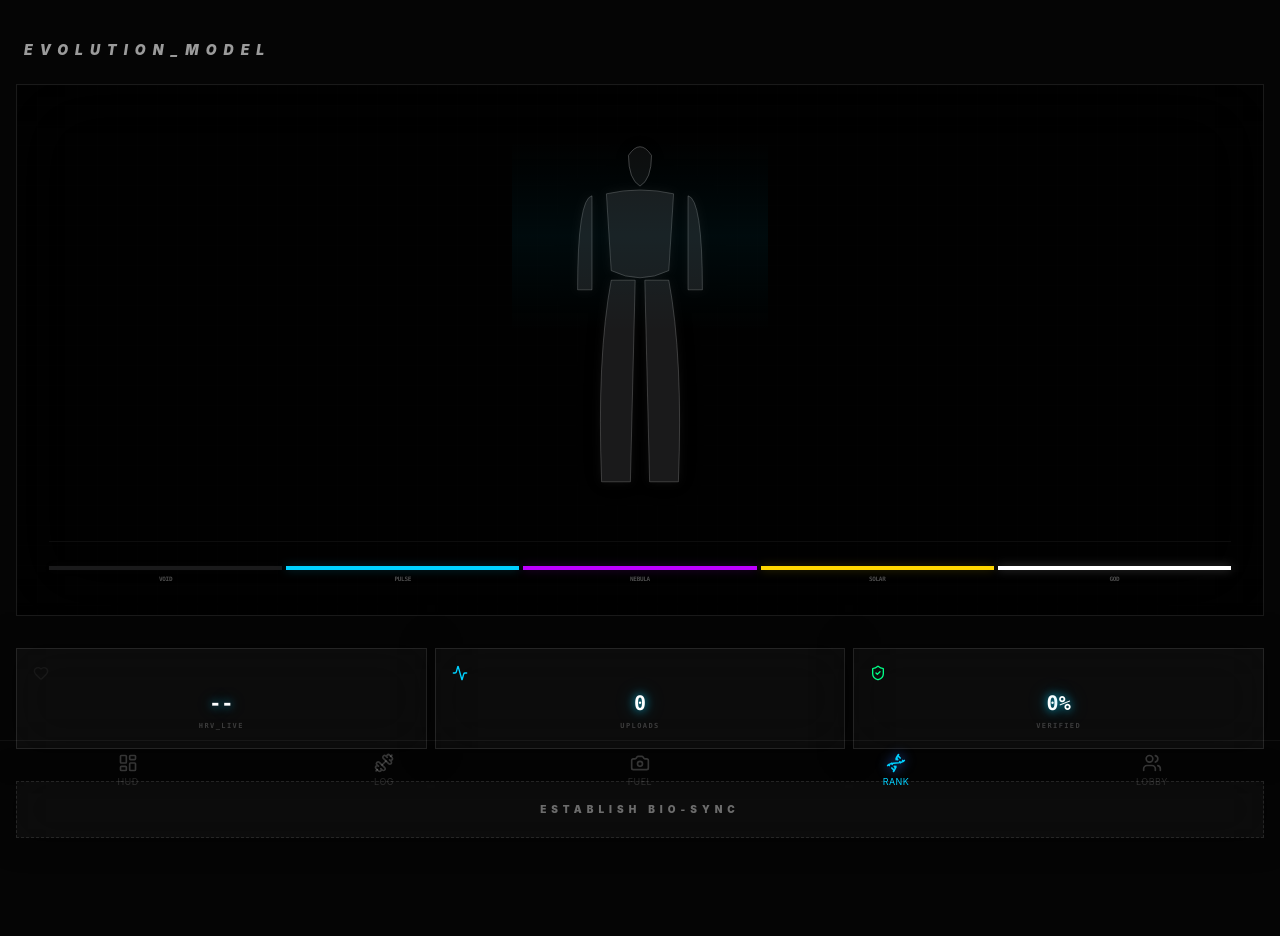
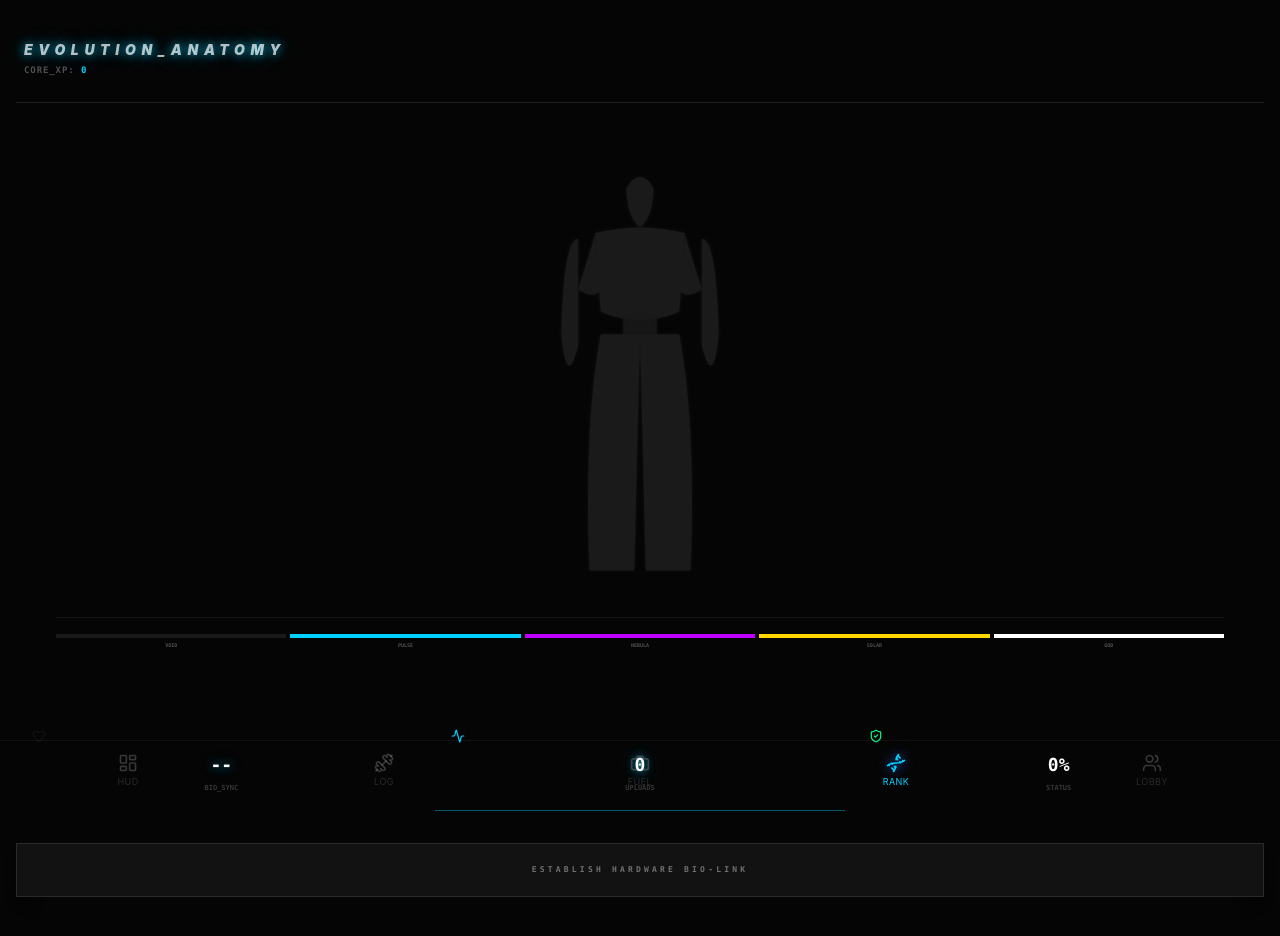
Before and after one commit to Sup3r-Monkey1/Aura-Sync, a React (Vite) app in the folder Aura Sync/: page / in a window 1280 px wide. Both pictures are taken after a click on the button "RANK". Shown: the top 936 px of the page. Built offline with nearby package versions, Linux system fonts and the light colour scheme.

Commit message:
Update EvolutionRank.tsx

```diff
--- a/Aura Sync/src/components/EvolutionRank.tsx
+++ b/Aura Sync/src/components/EvolutionRank.tsx
@@ -19,43 +19,46 @@ export default function EvolutionRank() {
   };
 
   const getMGlow = (m: string) => {
-    if (!session) return "0px 0px 5px rgba(255,255,255,0.05)";
+    if (!session) return "none";
     const h = muscleHeat.find(x => x.group === m)?.heat || 0;
-    return `0 0 ${h/4}px ${getMColor(m)}`;
+    return h > 45 ? `drop-shadow(0 0 ${h/5}px ${getMColor(m)})` : "none";
   };
 
   return (
     <div className="min-h-screen bg-[#050505] p-4 pt-10 pb-24 overflow-x-hidden">
-      <h2 className="text-sm font-black uppercase tracking-[0.5em] text-white/60 italic px-2">Evolution_Model</h2>
+      <h2 className="text-sm font-black uppercase tracking-[0.4em] text-white/70 italic px-2 aura-text-glow">Evolution_Anatomy</h2>
+      <p className="text-[9px] text-white/30 mt-1 px-2 uppercase font-mono tracking-widest font-black">CORE_XP: <span className="text-cobalt">{evolutionXP}</span></p>
 
-      <div className="aura-card-strong p-8 mt-6 mb-8 flex flex-col items-center relative overflow-hidden rounded-[2rem] border-t border-white/20">
-        {/* HOLOGRAPHIC SCANNER LINES */}
-        <div className="absolute inset-0 bg-[linear-gradient(rgba(255,255,255,0.02)_1px,transparent_1px),linear-gradient(90deg,rgba(255,255,255,0.02)_1px,transparent_1px)] bg-[size:20px_20px] opacity-20" />
-
-        <div className="relative w-64 h-96 flex justify-center z-10">
-           <svg viewBox="0 0 200 400" className="w-full h-full filter drop-shadow-[0_0_10px_rgba(0,0,0,0.5)]">
-              {/* 3D CONTOURED ANATOMY PATHS */}
-              <path d="M88 40 Q100 22 112 40 Q112 65 100 72 Q88 65 88 40 Z" fill={getMColor('core')} stroke="white" strokeWidth="0.5" opacity="0.5" />
-              <path d="M65 80 Q100 72 135 80 L130 160 Q100 175 70 160 Z" fill={getMColor('chest')} style={{ filter: `drop-shadow(${getMGlow('chest')})` }} className="transition-all duration-1000" stroke="white" strokeWidth="0.2" />
-              <path d="M50 82 Q35 85 35 180 L50 180 Z" fill={getMColor('biceps')} style={{ filter: `drop-shadow(${getMGlow('biceps')})` }} stroke="white" strokeWidth="0.2" />
-              <path d="M150 82 Q165 85 165 180 L150 180 Z" fill={getMColor('biceps')} style={{ filter: `drop-shadow(${getMGlow('biceps')})` }} stroke="white" strokeWidth="0.2" />
-              <path d="M70 170 Q55 250 60 380 L90 380 L95 170 Z" fill={getMColor('quads')} style={{ filter: `drop-shadow(${getMGlow('quads')})` }} stroke="white" strokeWidth="0.2" />
-              <path d="M130 170 Q145 250 140 380 L110 380 L105 170 Z" fill={getMColor('quads')} style={{ filter: `drop-shadow(${getMGlow('quads')})` }} stroke="white" strokeWidth="0.2" />
+      <div className="glass-strong p-10 mt-6 mb-6 flex flex-col items-center relative overflow-hidden border-t border-white/10 rounded-3xl">
+        <div className="relative w-64 h-[450px] flex justify-center">
+           <svg viewBox="0 0 200 400" className="w-full h-full drop-shadow-[0_0_2px_rgba(255,255,255,0.05)]">
+              {/* HEAD */}
+              <path d="M88 40 Q100 20 112 40 Q112 65 100 75 Q88 65 88 40 Z" fill={getMColor('core')} />
+              {/* CHEST / ABS */}
+              <path d="M60 80 Q100 70 140 80 L135 150 Q100 165 65 150 Z" fill={getMColor('chest')} style={{ filter: getMGlow('chest') }} />
+              <rect x="85" y="152" width="30" height="42" fill={getMColor('core')} rx="2" className="opacity-80" />
+              {/* BACK / SHOULDERS */}
+              <path d="M60 82 L45 130 Q60 140 65 130 Z" fill={getMColor('back')} />
+              <path d="M140 82 L155 130 Q140 140 135 130 Z" fill={getMColor('back')} />
+              {/* ARMS */}
+              <path d="M45 85 Q32 85 30 170 Q35 220 45 180 Z" fill={getMColor('biceps')} style={{ filter: getMGlow('biceps') }} />
+              <path d="M155 85 Q168 85 170 170 Q165 220 155 180 Z" fill={getMColor('biceps')} style={{ filter: getMGlow('biceps') }} />
+              {/* LEGS */}
+              <path d="M65 170 Q50 250 55 380 L95 380 L100 170 Z" fill={getMColor('quads')} style={{ filter: getMGlow('quads') }} />
+              <path d="M135 170 Q150 250 145 380 L105 380 L100 170 Z" fill={getMColor('quads')} style={{ filter: getMGlow('quads') }} />
            </svg>
-           <div className="absolute inset-0 bg-gradient-to-b from-transparent via-cobalt/5 to-transparent h-1/2 w-full animate-scan pointer-events-none" />
         </div>
-
-        <div className="w-full mt-10 grid grid-cols-5 gap-1 pt-6 border-t border-white/5">
-           {TIERS.map(t => (<div key={t.label} className="flex flex-col items-center"><div className="h-1 w-full rounded-full" style={{ backgroundColor: t.color, boxShadow: `0 0 10px ${t.color}40` }} /><span className="text-[6px] font-black text-white/30 mt-1 font-mono tracking-tighter">{t.label}</span></div>))}
+        <div className="w-full mt-6 grid grid-cols-5 gap-1 border-t border-white/5 pt-4 font-mono">
+           {TIERS.map(t => (<div key={t.label} className="flex flex-col items-center"><div className="h-1 w-full rounded-full" style={{ backgroundColor: t.color }} /><span className="text-[5px] font-black text-white/30 mt-1">{t.label}</span></div>))}
         </div>
       </div>
 
       <div className="grid grid-cols-3 gap-2 mb-8 font-mono">
-         <div className="aura-card p-4 text-center rounded-2xl"><Heart size={16} className={watchConnected ? "text-red-500 animate-pulse" : "text-white/5"} /><div className="text-xl font-black mt-2 text-white aura-text-glow">{watchConnected ? "64" : "--"}</div><div className="text-[7px] text-white/20 uppercase font-black tracking-[0.2em] mt-1">HRV_Live</div></div>
-         <div className="aura-card p-4 text-center rounded-2xl border-b-2 border-cobalt"><Activity size={16} className="text-cobalt" /><div className="text-xl font-black mt-2 text-white aura-text-glow">{history.length}</div><div className="text-[7px] text-white/20 uppercase font-black tracking-[0.2em] mt-1">Uploads</div></div>
-         <div className="aura-card p-4 text-center rounded-2xl"><ShieldCheck size={16} className="text-terminal" /><div className="text-xl font-black mt-2 text-white aura-text-glow">{Math.min(100, history.length*4)}%</div><div className="text-[7px] text-white/20 uppercase font-black tracking-[0.2em] mt-1">Verified</div></div>
+         <div className="glass p-4 text-center rounded-xl"><Heart size={14} className={watchConnected ? "text-red-500 animate-pulse" : "text-white/5"} /><div className="text-lg font-black mt-2 text-white aura-text-glow">{watchConnected ? "64" : "--"}</div><div className="text-[7px] text-white/20 uppercase font-bold mt-1">Bio_Sync</div></div>
+         <div className="glass p-4 text-center border-b border-cobalt/40 rounded-xl"><Activity size={14} className="text-cobalt" /><div className="text-lg font-black mt-2 text-white aura-text-glow">{history.length}</div><div className="text-[7px] text-white/20 uppercase font-bold mt-1">Uploads</div></div>
+         <div className="glass p-4 text-center rounded-xl"><ShieldCheck size={14} className="text-terminal" /><div className="text-lg font-black mt-2 text-white">{Math.min(100, history.length*5)}%</div><div className="text-[7px] text-white/20 uppercase font-bold mt-1">Status</div></div>
       </div>
-      {!watchConnected && <button onClick={connectWatch} className="w-full py-5 aura-card border-dashed border-white/20 text-white/40 font-black uppercase text-[10px] tracking-[0.5em] active:bg-cobalt active:text-black transition-all rounded-2xl">Establish Bio-Sync</button>}
+      {!watchConnected && <button onClick={connectWatch} className="w-full py-5 bg-white/5 border border-white/10 text-white/40 font-black uppercase text-[8px] tracking-[0.4em] active:bg-cobalt active:text-black transition-all rounded-xl shadow-lg font-mono">Establish Hardware Bio-Link</button>}
     </div>
   );
 }
```
